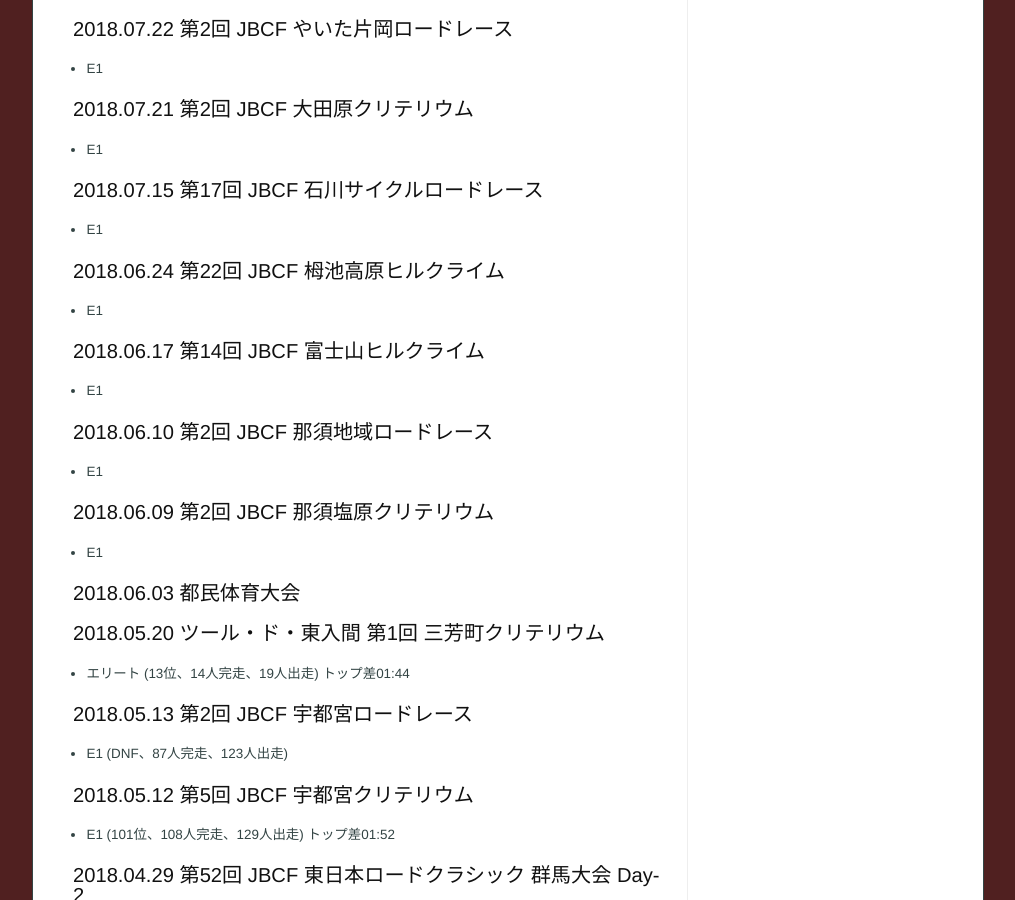
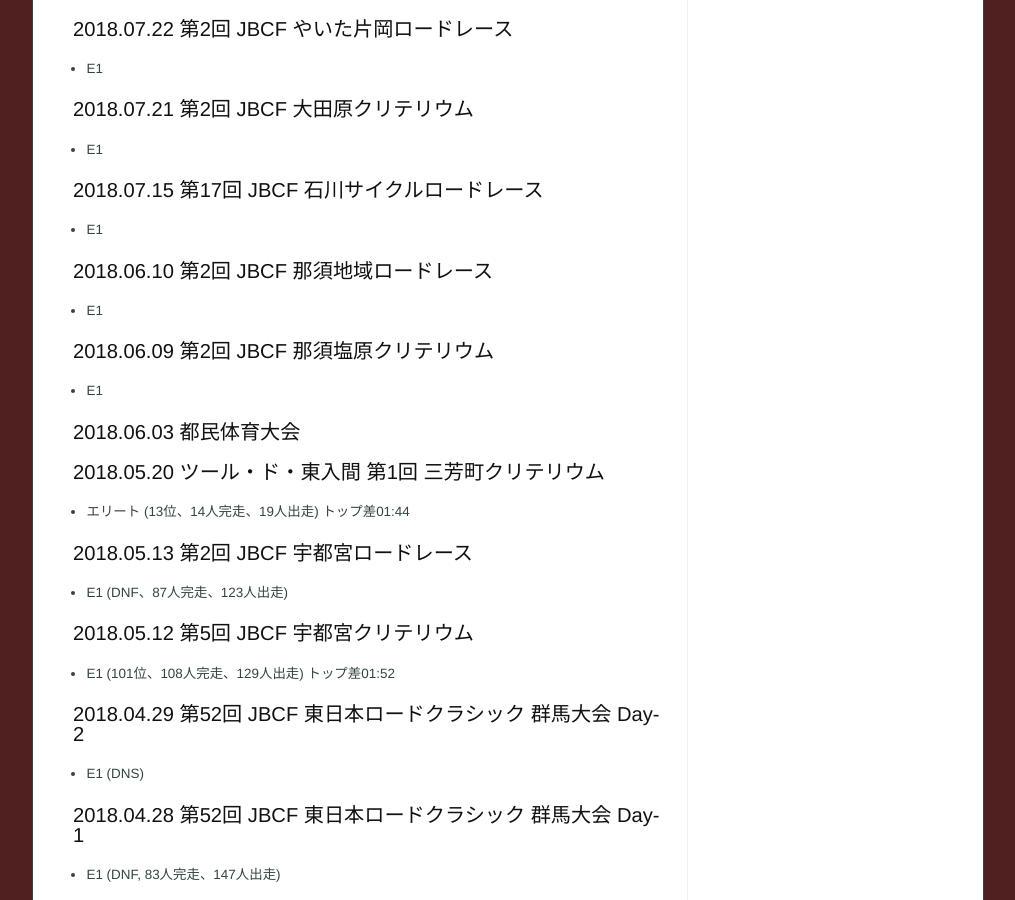
Before and after one commit to marucc/marucc.github.io, a Jekyll site: the page built from sports/results_bike.md, in a window 1280 px wide and 900 px high, scrolled down 617 px. Shown: the whole window, without its empty margins (133-1148 px from the left). Built offline with Jekyll 4.4.1, drawn with Linux system fonts in a browser that asks for light colours.

Commit message:
Published with https://stackedit.io/

```diff
--- a/sports/results_bike.md
+++ b/sports/results_bike.md
@@ -32,12 +32,6 @@ markdown: kramdown
 * E1
 
 ### 2018.07.15 第17回 JBCF 石川サイクルロードレース
-* E1
-
-### 2018.06.24 第22回 JBCF 栂池高原ヒルクライム
-* E1
-
-### 2018.06.17 第14回 JBCF 富士山ヒルクライム
 * E1
 
 ### 2018.06.10 第2回 JBCF 那須地域ロードレース
```
